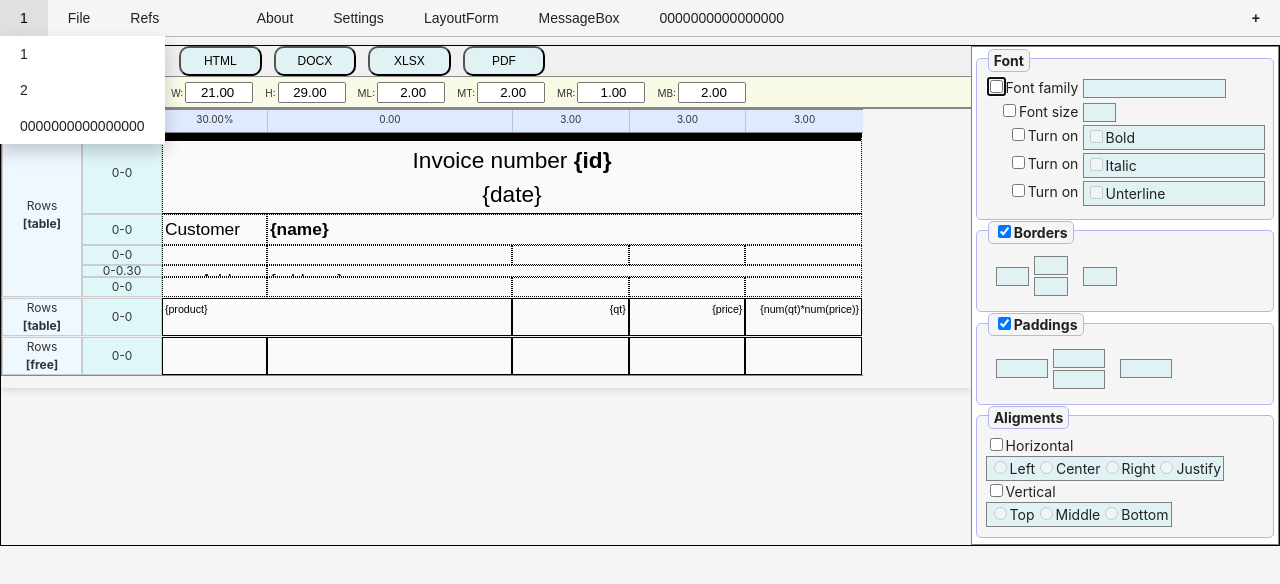
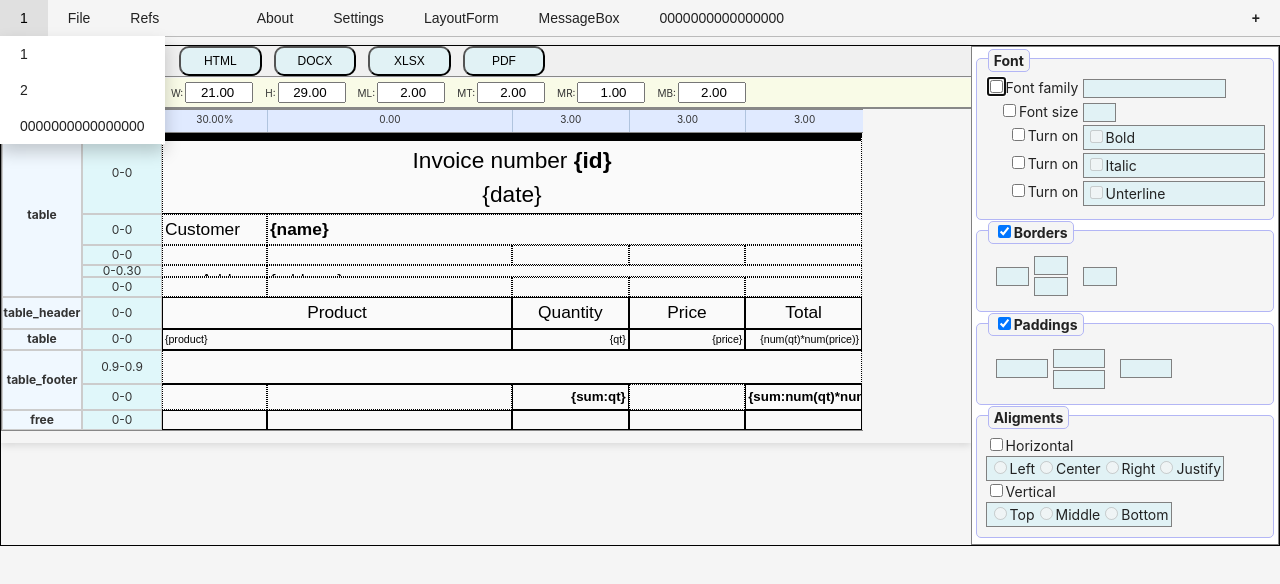
Before and after one commit to AndreiPuchko/q2web, a React (Vite) app: page / in a window 1280 px wide. Shown: the top 584 px of the page. Built offline with nearby package versions, Linux system fonts and the light colour scheme.

Commit message:
refactor: streamline row rendering by consolidating header, section, and footer logic

```diff
--- a/src/components/reportEditor/Q2ReportEditor.css
+++ b/src/components/reportEditor/Q2ReportEditor.css
@@ -1,3 +1,7 @@
+:root {
+    user-select: none;
+}
+
 .q2-context-menu {
     position: fixed;
     background: #EEE;
@@ -106,6 +110,7 @@
     font-size: 12px;
     min-width: 0px;
     min-height: 0px;
+    font-weight: bold;
     border: 1px solid #CCC;
     margin: 0;
     padding: 0;
--- a/src/components/reportEditor/Q2ReportEditor.tsx
+++ b/src/components/reportEditor/Q2ReportEditor.tsx
@@ -323,6 +323,55 @@ class Q2ReportEditor extends Component<Q2ReportEditorProps, Q2ReportEditorState>
 
         const nextStyle = { ...(parentStyle ? parentStyle : {}), ...(column.style) };
 
+        // Prepare header, section, footer
+        const rowsContent: any[] = [];
+        column.rows.forEach((rowSet: any, rowSetIdx: number) => {
+            if (rowSet.table_header) {
+                rowsContent.push(
+                    this.renderRows(
+                        column,
+                        cellWidthsPx,
+                        firstColWidthPx,
+                        secondColWidthPx,
+                        pageIdx,
+                        colIdx,
+                        nextStyle,
+                        rowSet.table_header,
+                        `${rowSetIdx}-header`
+                    )
+                );
+            }
+            // Main section
+            rowsContent.push(
+                this.renderRows(
+                    column,
+                    cellWidthsPx,
+                    firstColWidthPx,
+                    secondColWidthPx,
+                    pageIdx,
+                    colIdx,
+                    nextStyle,
+                    rowSet,
+                    `${rowSetIdx}-table`
+                )
+            );
+            if (rowSet.table_footer) {
+                rowsContent.push(
+                    this.renderRows(
+                        column,
+                        cellWidthsPx,
+                        firstColWidthPx,
+                        secondColWidthPx,
+                        pageIdx,
+                        colIdx,
+                        nextStyle,
+                        rowSet.table_footer,
+                        `${rowSetIdx}-footer`
+                    )
+                );
+            }
+        });
+
         return (
             <div>
                 <div
@@ -382,20 +431,8 @@ class Q2ReportEditor extends Component<Q2ReportEditorProps, Q2ReportEditorState>
                         );
                     })}
                 </div>
-                {/* Move rows section loop here */}
-                {column.rows.map((rowSet: any, rowSetIdx: number) =>
-                    this.renderRows(
-                        column,
-                        cellWidthsPx,
-                        firstColWidthPx,
-                        secondColWidthPx,
-                        pageIdx,
-                        colIdx,
-                        nextStyle,
-                        rowSet,
-                        rowSetIdx
-                    )
-                )}
+                {/* Render header, section, footer */}
+                {rowsContent}
             </div>
         );
     }
@@ -409,7 +446,7 @@ class Q2ReportEditor extends Component<Q2ReportEditorProps, Q2ReportEditorState>
         colIdx?: number,
         parentStyle?: any,
         rowSet?: any,
-        rowSetIdx?: number
+        rowSetIdx?: any
     ) {
         // Only render a single rowSet (not a map)
         const colCount = column.widths.length;
@@ -476,7 +513,7 @@ class Q2ReportEditor extends Component<Q2ReportEditorProps, Q2ReportEditorState>
                     onClick={e => { e.stopPropagation(); this.handleSelect(rowClickParams, rowSet.style); }}
                     onContextMenu={e => { e.stopPropagation(); this.handleContextMenu(e, rowClickParams); }}
                 >
-                    Rows<div><b>[{rowSet.role}]</b></div>
+                    {rowSet.role}
                 </div>
                 {/* render rows's heights column */}
                 {Array.from({ length: rowCount }).map((_, rowIdx) => {
--- a/src/components/reportEditor/test_report.ts
+++ b/src/components/reportEditor/test_report.ts
@@ -208,7 +208,7 @@ const report_json = `{
                 "new_page_before": "",
                 "new_page_after": "",
                 "heights": [
-                  "0-0",
+                  "0.9-0.9",
                   "0-0"
                 ],
                 "cells": {
```
